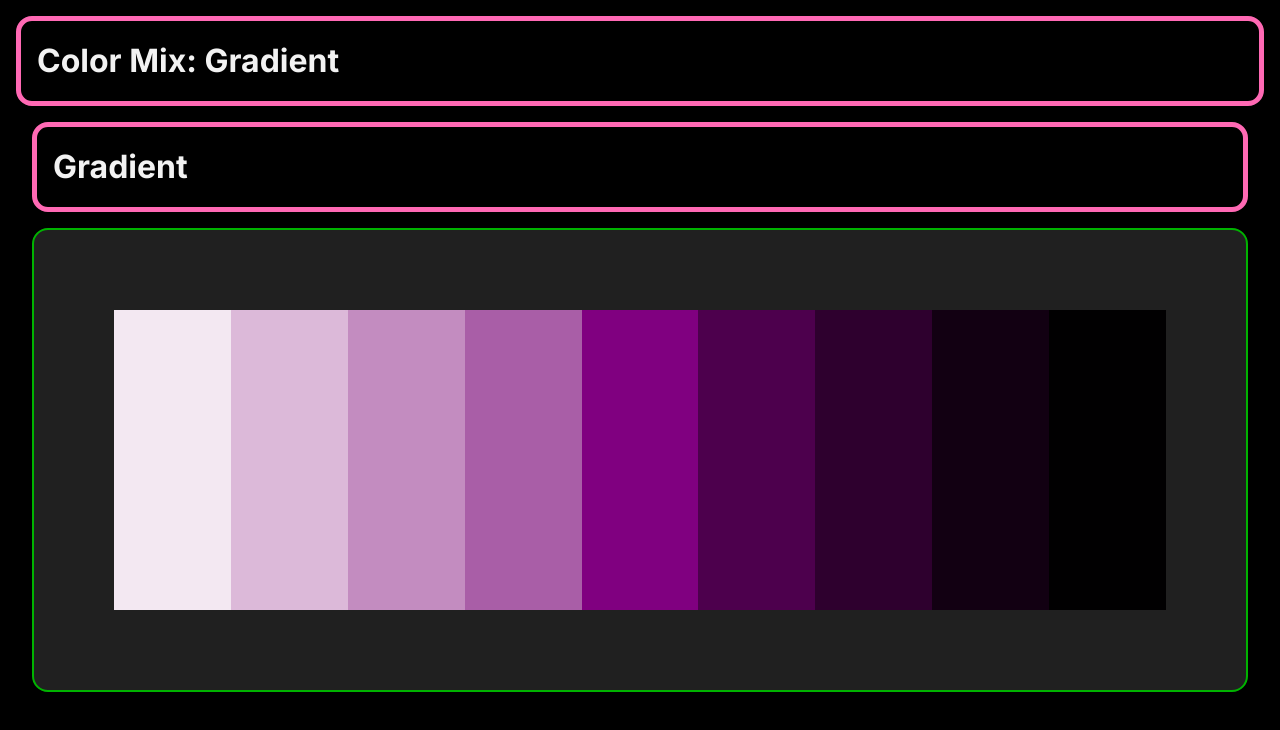
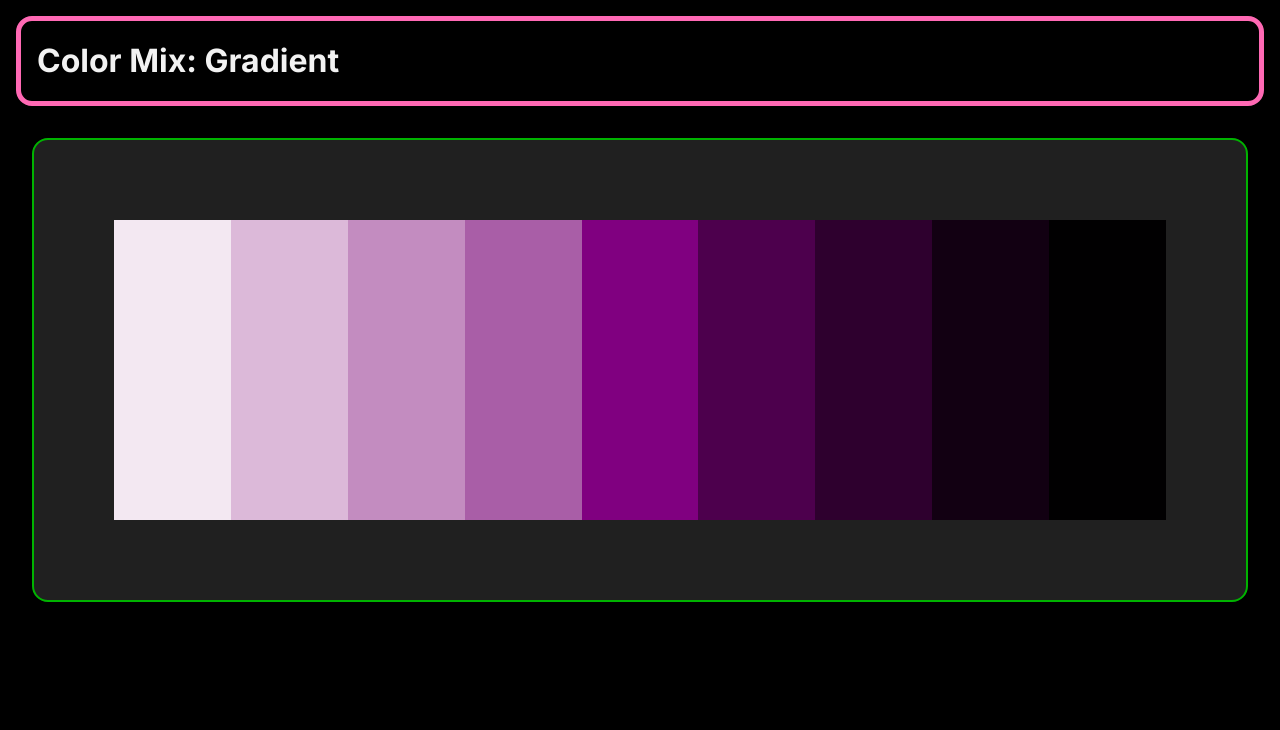
Before and after one commit to franco-ortega/color-fun, a Next.js app: page /color-mix/gradient in a window 1280 px wide. Shown: the top 730 px of the page. Built offline with nearby package versions, Linux system fonts and the light colour scheme.

Commit message:
remove deprecated header from Gradient and Brand pages

```diff
--- a/app/color-mix/gradient/page.js
+++ b/app/color-mix/gradient/page.js
@@ -2,10 +2,7 @@ import styles from './page.module.css';
 
 export default function Gradient() {
 	return (
-		<main className={styles['color-mix']}>
-			<header>
-				<h1>Gradient</h1>
-			</header>
+		<div className={styles['color-mix']}>
 			<div className={styles.colors}>
 				<div></div>
 				<div></div>
@@ -17,6 +14,6 @@ export default function Gradient() {
 				<div></div>
 				<div></div>
 			</div>
-		</main>
+		</div>
 	);
 }
--- a/app/components/ColorMix.jsx
+++ b/app/components/ColorMix.jsx
@@ -6,7 +6,6 @@ import styles from './ColorMix.module.css';
 export default function ColorMix({ children }) {
 	const pathname = usePathname();
 
-	// const page = pathname.slice(11);
 	const page = pathname.slice(11, 12).toUpperCase() + pathname.slice(12);
 
 	const subtitle = page ? `: ${page}` : null;
```
Also changed, not shown: app/color-mix/brand/page.js (+2 -5 lines).
